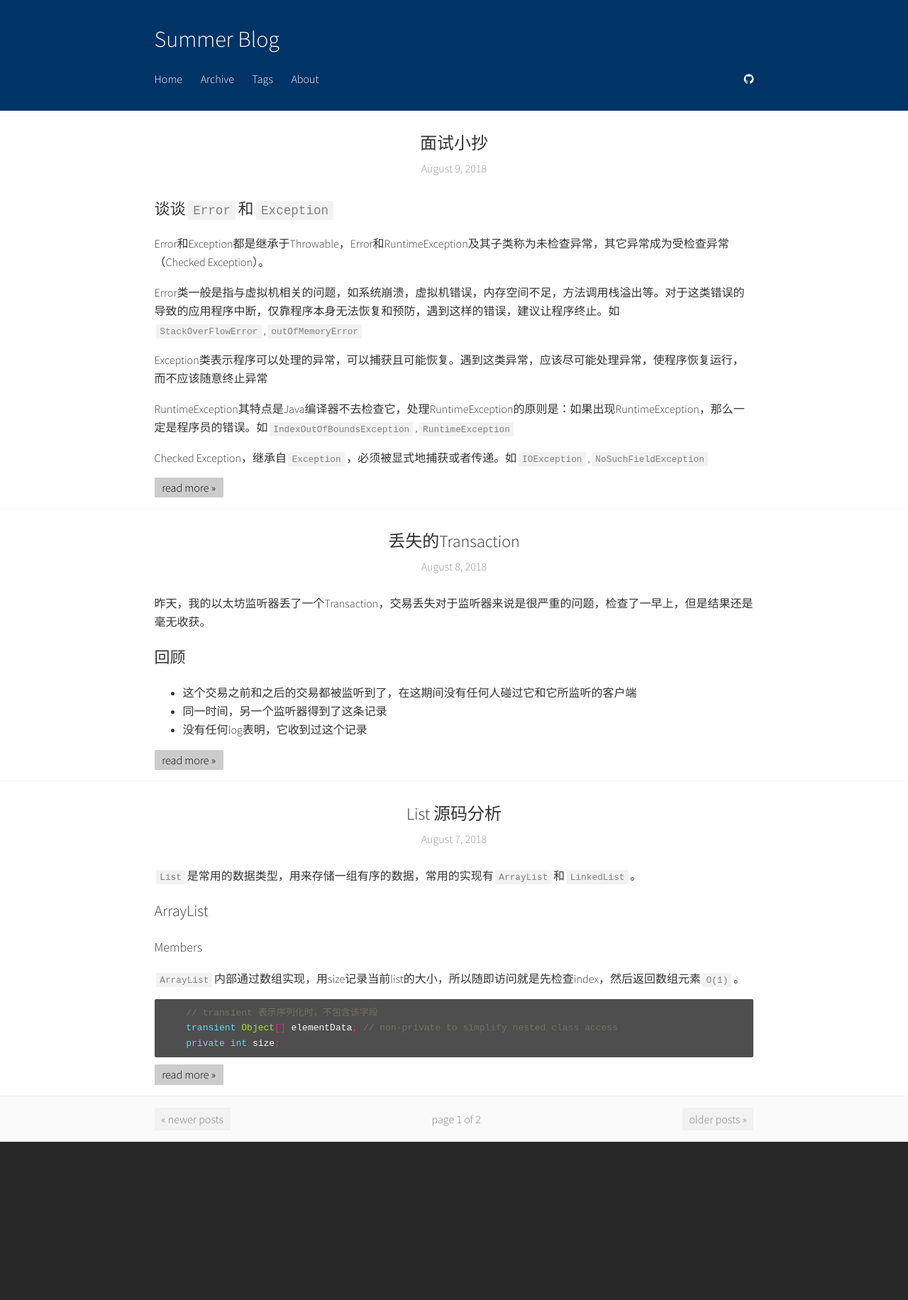
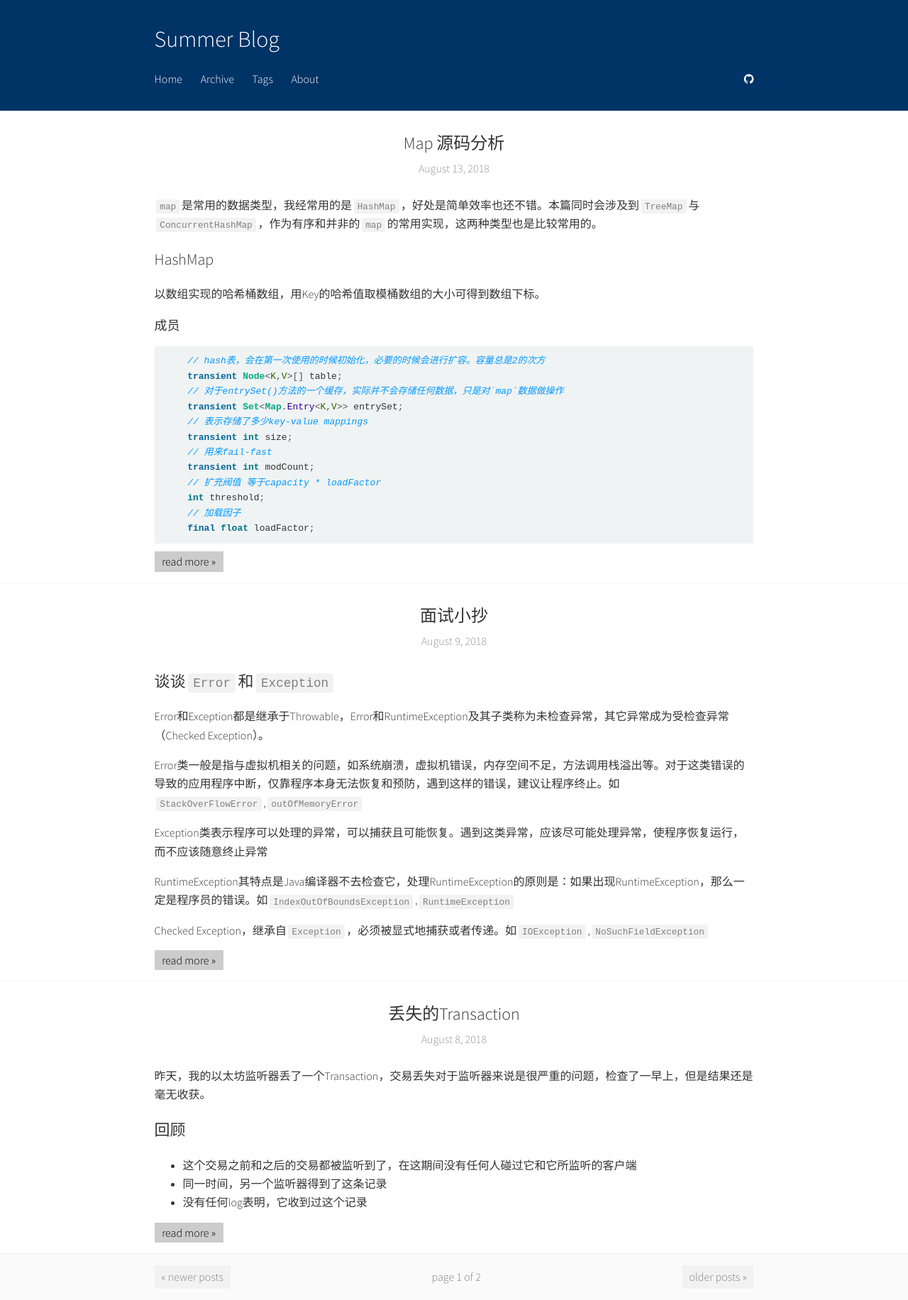
Before and after one commit to summer00/summer00.github.io, a Jekyll site: the page built from index.html, in a window 1280 px wide. Shown: the whole page at 71% size. Built offline with Jekyll 4.4.1, drawn with Linux system fonts in a browser that asks for light colours; the list of posts is cut into pages by our own code; before the commit the page ends 1609 px from its top, so only the background shows below that.

Commit message:
new post

````diff
--- /dev/null
+++ b/_posts/2018-08-14-map.md
@@ -0,0 +1,89 @@
+---
+title:  "Map 源码分析"
+date:   2018-08-13 12:22:00 +0800
+categories: [source]
+---
+
+`map`是常用的数据类型，我经常用的是`HashMap`，好处是简单效率也还不错。本篇同时会涉及到`TreeMap`与`ConcurrentHashMap`，作为有序和并非的`map`的常用实现，这两种类型也是比较常用的。
+
+# HashMap
+
+以数组实现的哈希桶数组，用Key的哈希值取模桶数组的大小可得到数组下标。
+
+## 成员
+
+```java
+    // hash表，会在第一次使用的时候初始化，必要的时候会进行扩容。容量总是2的次方
+    transient Node<K,V>[] table;
+    // 对于entrySet()方法的一个缓存，实际并不会存储任何数据，只是对`map`数据做操作
+    transient Set<Map.Entry<K,V>> entrySet;
+    // 表示存储了多少key-value mappings
+    transient int size;
+    // 用来fail-fast
+    transient int modCount;
+    // 扩充阀值 等于capacity * loadFactor
+    int threshold;
+    // 加载因子
+    final float loadFactor;
+```
+<!--more-->
+
+## Put
+
+```java
+    public V put(K key, V value) {
+        return putVal(hash(key), key, value, false, true);
+    }
+
+    final V putVal(int hash, K key, V value, boolean onlyIfAbsent, boolean evict) {
+        Node<K,V>[] tab; Node<K,V> p; int n, i;
+        if ((tab = table) == null || (n = tab.length) == 0) // 不晓得，为哈子要把赋值写的这么隐秘。。。
+            n = (tab = resize()).length; // 如果当前table为空，扩充一次
+        if ((p = tab[i = (n - 1) & hash]) == null) // 当前key应该在table的 (n-1) & hash 的位置
+            tab[i] = newNode(hash, key, value, null); // 没有发生碰撞，在这个位置新建一个节点
+        else {
+            Node<K,V> e; K k;
+            if (p.hash == hash && ((k = p.key) == key || (key != null && key.equals(k))))
+                e = p; // 如果存在同样的key，替换
+            else if (p instanceof TreeNode) // 如果节点是tree node，则按照tree node方式添加
+                e = ((TreeNode<K,V>)p).putTreeVal(this, tab, hash, key, value);
+            else {
+                for (int binCount = 0; ; ++binCount) { // 挨个查找桶中的value
+                    if ((e = p.next) == null) { // 当前桶的最后一个节点
+                        p.next = newNode(hash, key, value, null); // 连接当前值
+                        if (binCount >= TREEIFY_THRESHOLD - 1) // 桶中连长度大于TREEIFY_THRESHOLD 则改用tree node
+                            treeifyBin(tab, hash);
+                        break;
+                    }
+                    if (e.hash == hash && ((k = e.key) == key || (key != null && key.equals(k))))
+                        break; // 已经存在当前值，直接跳出，此时e就是有相同key的节点
+                    p = e;
+                }
+            }
+            if (e != null) { // existing mapping for key 替换
+                V oldValue = e.value;
+                if (!onlyIfAbsent || oldValue == null)
+                    e.value = value;
+                afterNodeAccess(e);
+                return oldValue;
+            }
+        }
+        ++modCount;
+        if (++size > threshold)
+            resize();
+        afterNodeInsertion(evict);
+        return null;
+    }
+```
+
+## [hash](https://www.zhihu.com/question/20733617)
+
+```java
+    // 扰动函数，减少碰撞
+    static final int hash(Object key) {
+        int h;
+        return (key == null) ? 0 : (h = key.hashCode()) ^ (h >>> 16);
+    }
+```
+
+## Get
--- a/_sass/code.sass
+++ b/_sass/code.sass
@@ -7,10 +7,8 @@ code
   padding: .2em .4em
 
 pre
-  background-color: rgba(34, 34, 34, 0.8)
-  color: white
   border-radius: 2px
-  font-size: .7em
+  font-size: .8em
   padding: .8em 1.2em
   white-space: pre-wrap
 
--- /dev/null
+++ b/highlight.css
@@ -0,0 +1,69 @@
+.highlight .hll { background-color: #ffffcc }
+.highlight  { background: #f0f3f3; }
+.highlight .c { color: #0099FF; font-style: italic } /* Comment */
+.highlight .err { color: #AA0000; background-color: #FFAAAA } /* Error */
+.highlight .k { color: #006699; font-weight: bold } /* Keyword */
+.highlight .o { color: #555555 } /* Operator */
+.highlight .ch { color: #0099FF; font-style: italic } /* Comment.Hashbang */
+.highlight .cm { color: #0099FF; font-style: italic } /* Comment.Multiline */
+.highlight .cp { color: #009999 } /* Comment.Preproc */
+.highlight .cpf { color: #0099FF; font-style: italic } /* Comment.PreprocFile */
+.highlight .c1 { color: #0099FF; font-style: italic } /* Comment.Single */
+.highlight .cs { color: #0099FF; font-weight: bold; font-style: italic } /* Comment.Special */
+.highlight .gd { background-color: #FFCCCC; border: 1px solid #CC0000 } /* Generic.Deleted */
+.highlight .ge { font-style: italic } /* Generic.Emph */
+.highlight .gr { color: #FF0000 } /* Generic.Error */
+.highlight .gh { color: #003300; font-weight: bold } /* Generic.Heading */
+.highlight .gi { background-color: #CCFFCC; border: 1px solid #00CC00 } /* Generic.Inserted */
+.highlight .go { color: #AAAAAA } /* Generic.Output */
+.highlight .gp { color: #000099; font-weight: bold } /* Generic.Prompt */
+.highlight .gs { font-weight: bold } /* Generic.Strong */
+.highlight .gu { color: #003300; font-weight: bold } /* Generic.Subheading */
+.highlight .gt { color: #99CC66 } /* Generic.Traceback */
+.highlight .kc { color: #006699; font-weight: bold } /* Keyword.Constant */
+.highlight .kd { color: #006699; font-weight: bold } /* Keyword.Declaration */
+.highlight .kn { color: #006699; font-weight: bold } /* Keyword.Namespace */
+.highlight .kp { color: #006699 } /* Keyword.Pseudo */
+.highlight .kr { color: #006699; font-weight: bold } /* Keyword.Reserved */
+.highlight .kt { color: #007788; font-weight: bold } /* Keyword.Type */
+.highlight .m { color: #FF6600 } /* Literal.Number */
+.highlight .s { color: #CC3300 } /* Literal.String */
+.highlight .na { color: #330099 } /* Name.Attribute */
+.highlight .nb { color: #336666 } /* Name.Builtin */
+.highlight .nc { color: #00AA88; font-weight: bold } /* Name.Class */
+.highlight .no { color: #336600 } /* Name.Constant */
+.highlight .nd { color: #9999FF } /* Name.Decorator */
+.highlight .ni { color: #999999; font-weight: bold } /* Name.Entity */
+.highlight .ne { color: #CC0000; font-weight: bold } /* Name.Exception */
+.highlight .nf { color: #CC00FF } /* Name.Function */
+.highlight .nl { color: #9999FF } /* Name.Label */
+.highlight .nn { color: #00CCFF; font-weight: bold } /* Name.Namespace */
+.highlight .nt { color: #330099; font-weight: bold } /* Name.Tag */
+.highlight .nv { color: #003333 } /* Name.Variable */
+.highlight .ow { color: #000000; font-weight: bold } /* Operator.Word */
+.highlight .w { color: #bbbbbb } /* Text.Whitespace */
+.highlight .mb { color: #FF6600 } /* Literal.Number.Bin */
+.highlight .mf { color: #FF6600 } /* Literal.Number.Float */
+.highlight .mh { color: #FF6600 } /* Literal.Number.Hex */
+.highlight .mi { color: #FF6600 } /* Literal.Number.Integer */
+.highlight .mo { color: #FF6600 } /* Literal.Number.Oct */
+.highlight .sa { color: #CC3300 } /* Literal.String.Affix */
+.highlight .sb { color: #CC3300 } /* Literal.String.Backtick */
+.highlight .sc { color: #CC3300 } /* Literal.String.Char */
+.highlight .dl { color: #CC3300 } /* Literal.String.Delimiter */
+.highlight .sd { color: #CC3300; font-style: italic } /* Literal.String.Doc */
+.highlight .s2 { color: #CC3300 } /* Literal.String.Double */
+.highlight .se { color: #CC3300; font-weight: bold } /* Literal.String.Escape */
+.highlight .sh { color: #CC3300 } /* Literal.String.Heredoc */
+.highlight .si { color: #AA0000 } /* Literal.String.Interpol */
+.highlight .sx { color: #CC3300 } /* Literal.String.Other */
+.highlight .sr { color: #33AAAA } /* Literal.String.Regex */
+.highlight .s1 { color: #CC3300 } /* Literal.String.Single */
+.highlight .ss { color: #FFCC33 } /* Literal.String.Symbol */
+.highlight .bp { color: #336666 } /* Name.Builtin.Pseudo */
+.highlight .fm { color: #CC00FF } /* Name.Function.Magic */
+.highlight .vc { color: #003333 } /* Name.Variable.Class */
+.highlight .vg { color: #003333 } /* Name.Variable.Global */
+.highlight .vi { color: #003333 } /* Name.Variable.Instance */
+.highlight .vm { color: #003333 } /* Name.Variable.Magic */
+.highlight .il { color: #FF6600 } /* Literal.Number.Integer.Long */
--- a/highlight.sass
+++ /dev/null
@@ -1,82 +0,0 @@
----
----
-
-.c
-  color: #a29f90
-.err
-  color: #960050
-  background-color: #1e0010
-.k
-  color: #66d9ef
-.l
-  color: #ae81ff
-.n
-  color: #f8f8f2
-.o
-  color: #f92672
-.p
-  color: #f8f8f2
-.cm, .cp, .c1, .cs
-  color: #75715e
-.ge
-  font-style: italic
-.gs
-  font-weight: bold
-.kc, .kd
-  color: #66d9ef
-.kn
-  color: #f92672
-.kp, .kr, .kt
-  color: #66d9ef
-.ld
-  color: #e6db74
-.m
-  color: #ae81ff
-.s
-  color: #e6db74
-.na
-  color: #a6e22e
-.nb
-  color: #f8f8f2
-.nc
-  color: #a6e22e
-.no
-  color: #66d9ef
-.nd
-  color: #a6e22e
-.ni
-  color: #f8f8f2
-.ne, .nf
-  color: #a6e22e
-.nl, .nn
-  color: #f8f8f2
-.nx
-  color: #a6e22e
-.py
-  color: #f8f8f2
-.nt
-  color: #f92672
-.nv
-  color: #f8f8f2
-.ow
-  color: #f92672
-.w
-  color: #f8f8f2
-.mf, .mh, .mi, .mo
-  color: #ae81ff
-.sb, .sc, .sd, .s2
-  color: #e6db74
-.se
-  color: #ae81ff
-.sh, .si, .sx, .sr, .s1, .ss
-  color: #e6db74
-.bp, .vc, .vg, .vi
-  color: #f8f8f2
-.il
-  color: #ae81ff
-.gu
-  color: #75715e
-.gd
-  color: #f92672
-.gi
-  color: #a6e22e
````
